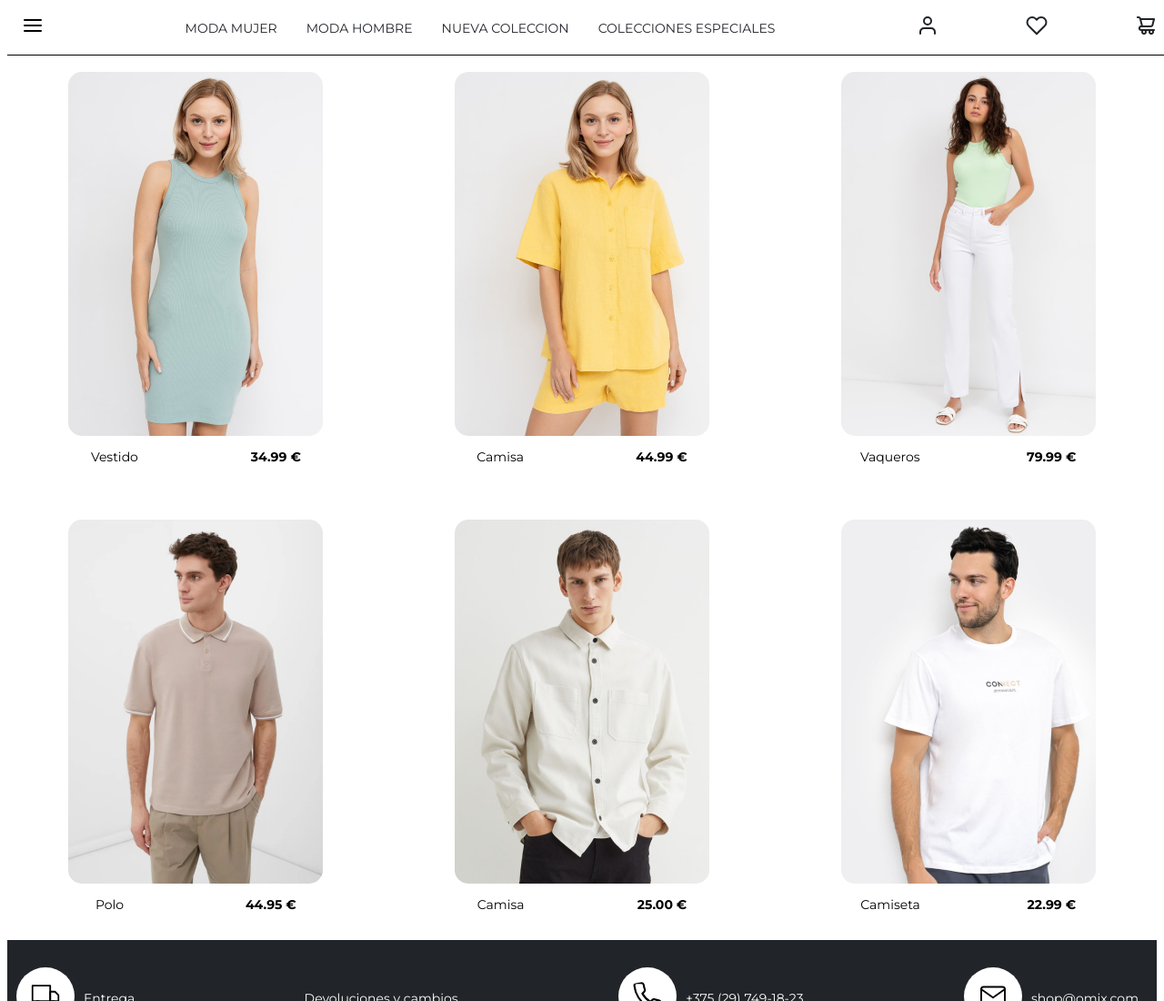
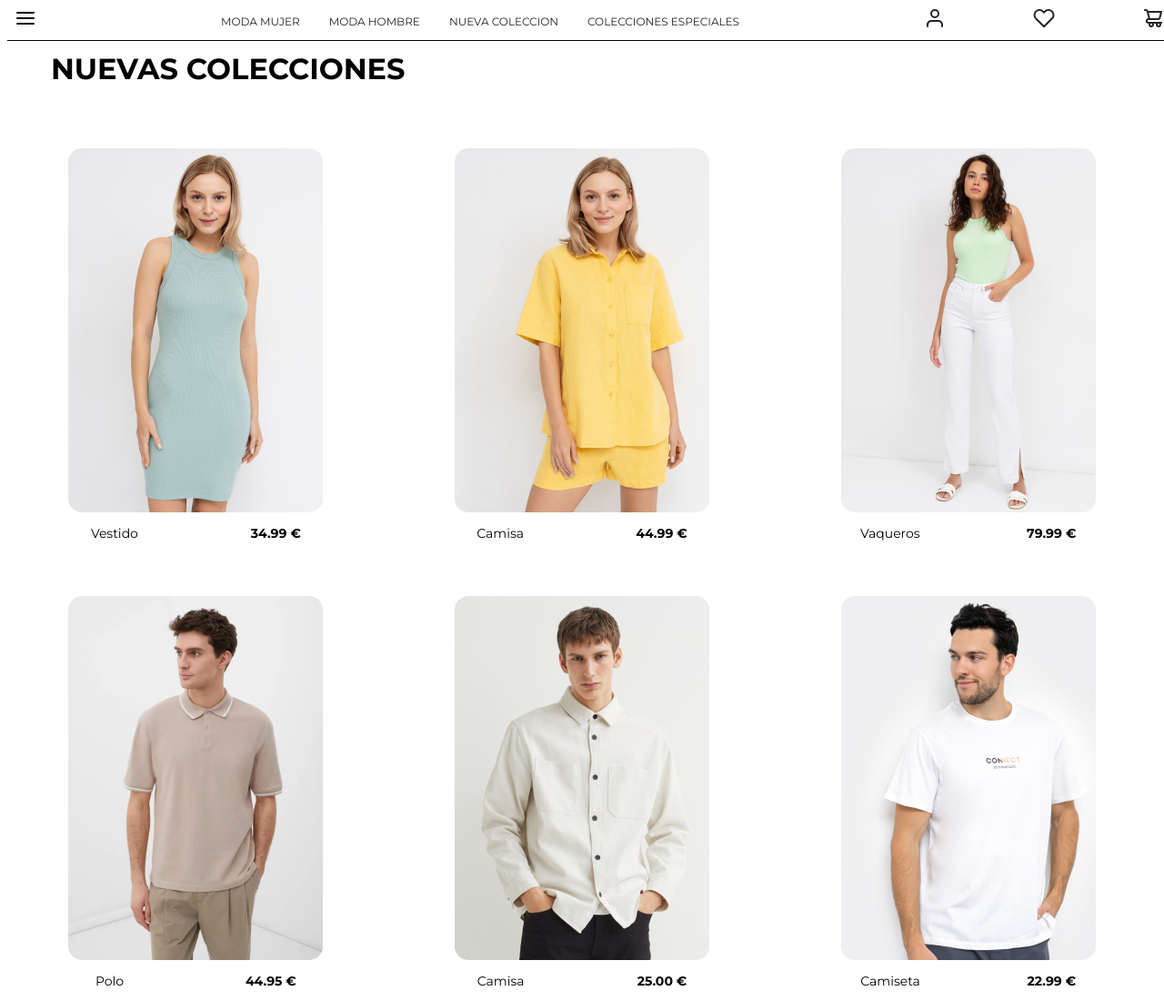
Before and after one commit to korso484/TareaModulo1, a website: page index.html in a window 1280 px wide. Shown: the top 1100 px of the page at 91% size. Drawn offline with Linux system fonts and the light colour scheme.

Commit message:
Final commit

```diff
--- a/index.html
+++ b/index.html
@@ -32,9 +32,7 @@
 
 </header>
 <body>
-    <div>
-        <p>NUEVAS COLECCIONES</p>
-    </div>
+    <div id="title">NUEVAS COLECCIONES</div>
     <div class="grid-container">
         <div class="item">
             <img src="../assets/image-3.jpg" alt="Vestido Chica">
--- a/style.css
+++ b/style.css
@@ -11,14 +11,11 @@
         font-optical-sizing: auto;
         font-weight: 400;
         font-style: normal;
-
-
 }
 
 header{
     box-sizing: border-box;
     display: flex;
-
     /* border-bottom: 1px solid black; */
 }
 
@@ -35,7 +32,7 @@ body {
     border-bottom: 1px solid black;
     background-color: #ffffff;
     border-top: #212429;
-    padding: 16px;
+    padding: 8px;
     top: 0;
 }
 
@@ -52,7 +49,7 @@ body {
 
 .navbar .element {
     padding: 16px;
-    font-size: 14px;
+    font-size: 12px;
 }
 
 
@@ -62,7 +59,12 @@ body {
     justify-content: space-between;
 }
 
-
+#title {
+    margin: 16px;
+    padding: 32px;
+    font-size: 32px;
+    font-weight: 700;
+}
 
 p {
     font-family: "Montserrat", sans-serif;
@@ -109,7 +111,6 @@ footer {
     display: flex;
     height: 128px;
     background-color: #212429;
-
 }
 
 .foot {
@@ -119,7 +120,6 @@ footer {
     justify-content: space-between;
    width: 100%;
    height: 100%;
-
    padding: 10px;
 }
 
@@ -159,4 +159,5 @@ footer {
     .navbar a {
         width: 33%;
     }
-}
+
+ }
```
